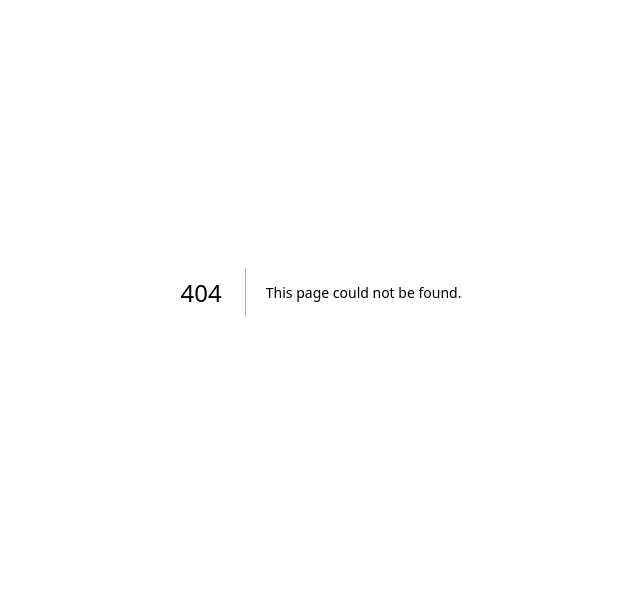
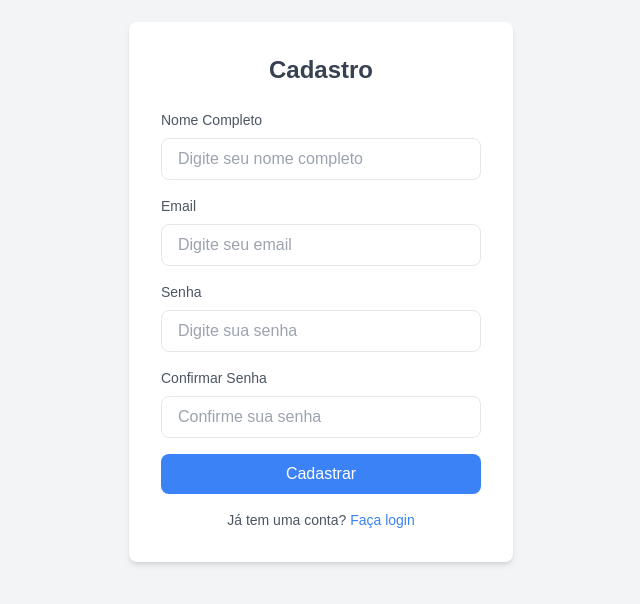
Before and after one commit to viniciusmurara/ToDoFront, a Next.js app: page /auth/register in a window 1280 px wide. Before the commit this address had no page. Shown: the part 108-712 px from the top of the page, without its empty margins (319-959 px from the left). Built offline with nearby package versions, Linux system fonts and the light colour scheme.

Commit message:
Layout da tela de login e cadastro

```diff
--- /dev/null
+++ b/pages/auth/login.tsx
@@ -0,0 +1,47 @@
+export default function Login() {
+    return (
+        <div className="flex justify-center items-center h-screen bg-gray-100">
+            <div className="bg-white p-8 rounded-lg shadow-md w-full max-w-sm">
+                <h1 className="text-2xl font-bold text-center text-gray-700 mb-6">Login</h1>
+                <form>
+                    <div className="mb-4">
+                        <label htmlFor="email" className="block text-sm font-medium text-gray-600">
+                            Email
+                        </label>
+                        <input
+                            type="email"
+                            id="email"
+                            className="w-full px-4 py-2 mt-2 border rounded-lg focus:outline-none focus:ring-2 focus:ring-blue-400"
+                            placeholder="Digite seu email"
+                            required
+                        />
+                    </div>
+                    <div className="mb-4">
+                        <label htmlFor="password" className="block text-sm font-medium text-gray-600">
+                            Senha
+                        </label>
+                        <input
+                            type="password"
+                            id="password"
+                            className="w-full px-4 py-2 mt-2 border rounded-lg focus:outline-none focus:ring-2 focus:ring-blue-400"
+                            placeholder="Digite sua senha"
+                            required
+                        />
+                    </div>
+                    <button
+                        type="submit"
+                        className="w-full bg-blue-500 text-white py-2 px-4 rounded-lg hover:bg-blue-600 focus:outline-none focus:ring-2 focus:ring-blue-400"
+                    >
+                        Entrar
+                    </button>
+                </form>
+                <p className="mt-4 text-sm text-center text-gray-600">
+                    Não tem uma conta?{" "}
+                    <a href="/auth/register" className="text-blue-500 hover:underline">
+                        Cadastre-se
+                    </a>
+                </p>
+            </div>
+        </div>
+    );
+}
--- /dev/null
+++ b/pages/auth/register.tsx
@@ -0,0 +1,71 @@
+export default function register() {
+    return (
+        <div className="flex justify-center items-center min-h-screen bg-gray-100">
+            <div className="bg-white p-8 rounded-lg shadow-md w-full max-w-sm">
+                <h1 className="text-2xl font-bold text-center text-gray-700 mb-6">Cadastro</h1>
+                <form>
+                    <div className="mb-4">
+                        <label htmlFor="name" className="block text-sm font-medium text-gray-600">
+                            Nome Completo
+                        </label>
+                        <input
+                            type="text"
+                            id="name"
+                            className="w-full px-4 py-2 mt-2 border rounded-lg focus:outline-none focus:ring-2 focus:ring-blue-400"
+                            placeholder="Digite seu nome completo"
+                            required
+                        />
+                    </div>
+                    <div className="mb-4">
+                        <label htmlFor="email" className="block text-sm font-medium text-gray-600">
+                            Email
+                        </label>
+                        <input
+                            type="email"
+                            id="email"
+                            className="w-full px-4 py-2 mt-2 border rounded-lg focus:outline-none focus:ring-2 focus:ring-blue-400"
+                            placeholder="Digite seu email"
+                            required
+                        />
+                    </div>
+                    <div className="mb-4">
+                        <label htmlFor="password" className="block text-sm font-medium text-gray-600">
+                            Senha
+                        </label>
+                        <input
+                            type="password"
+                            id="password"
+                            className="w-full px-4 py-2 mt-2 border rounded-lg focus:outline-none focus:ring-2 focus:ring-blue-400"
+                            placeholder="Digite sua senha"
+                            required
+                        />
+                    </div>
+                    <div className="mb-4">
+                        <label htmlFor="confirm-password" className="block text-sm font-medium text-gray-600">
+                            Confirmar Senha
+                        </label>
+                        <input
+                            type="password"
+                            id="confirm-password"
+                            className="w-full px-4 py-2 mt-2 border rounded-lg focus:outline-none focus:ring-2 focus:ring-blue-400"
+                            placeholder="Confirme sua senha"
+                            required
+                        />
+                    </div>
+                    <button
+                        type="submit"
+                        className="w-full bg-blue-500 text-white py-2 px-4 rounded-lg hover:bg-blue-600 focus:outline-none focus:ring-2 focus:ring-blue-400"
+                    >
+                        Cadastrar
+                    </button>
+                </form>
+                <p className="mt-4 text-sm text-center text-gray-600">
+                    Já tem uma conta?{" "}
+                    <a href="/auth/login" className="text-blue-500 hover:underline">
+                        Faça login
+                    </a>
+                </p>
+            </div>
+        </div>
+    );
+}
```
Also changed, not shown: pages/index.tsx (line endings or trailing spaces).
